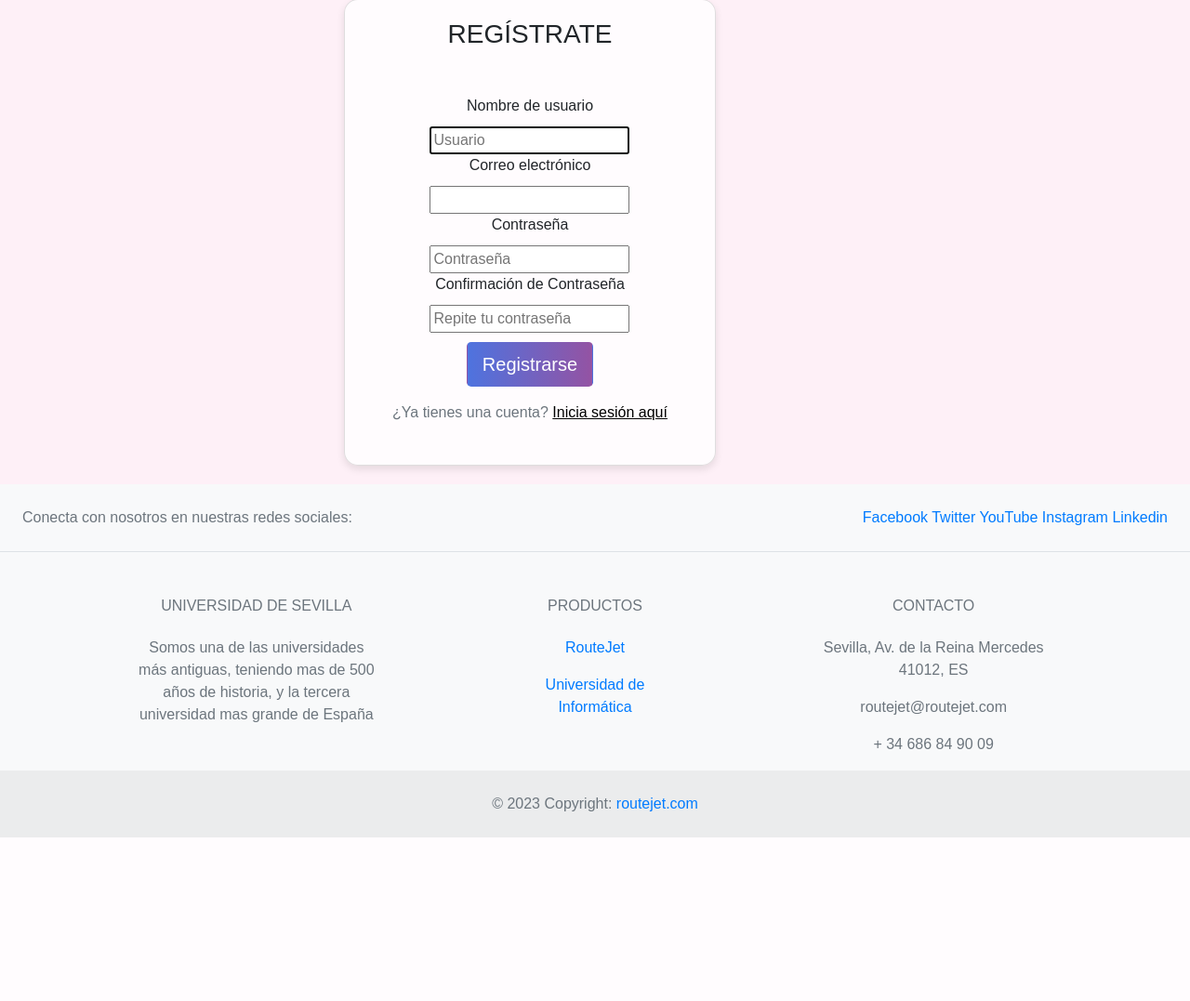
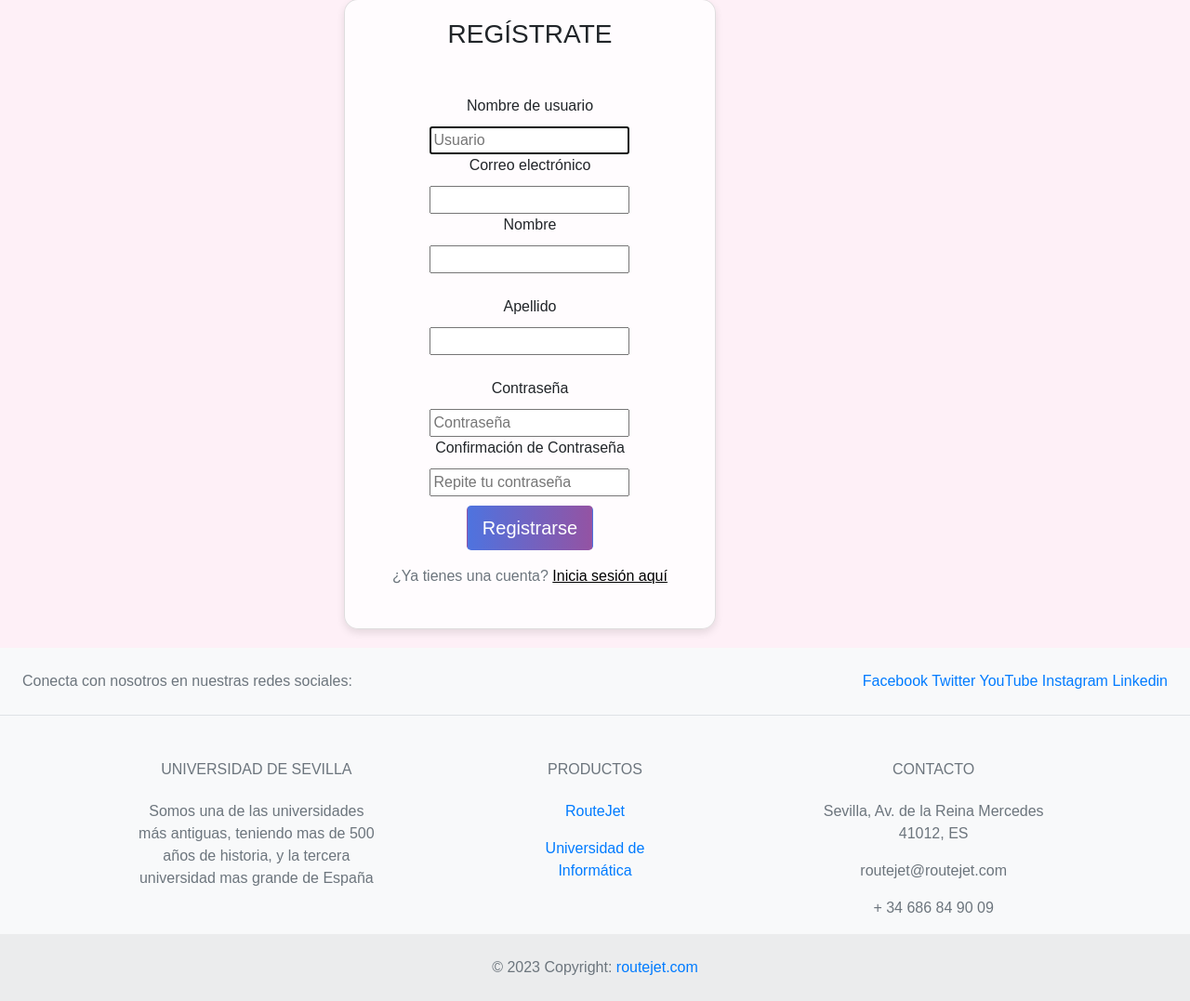
Before and after one commit to jmartinacu/RouteJet-114, a Django app: page /signup/ in a window 1280 px wide. Shown: the part 131-1208 px from the top of the page at 93% size. Before the commit the page ends 1032 px from the top, so only its background shows below. Run offline with Django 4.2, Linux system fonts and the light colour scheme; parts of the project's set-up code (start-up, migrations or seed data) failed here and were passed over.

Commit message:
feat: Add new parameters for registration

```diff
--- a/routejet/core/forms.py
+++ b/routejet/core/forms.py
@@ -23,6 +23,9 @@ class SignUpForm(UserCreationForm):
   username = forms.CharField(widget=forms.TextInput(attrs={
     'placeholder': 'Usuario',
   }))
+  first_name = forms.CharField(max_length=30, help_text='Enter your first name.')
+
+  last_name = forms.CharField(max_length=30, help_text='Enter your last name.')
 
   password1 = forms.CharField(widget=forms.PasswordInput(attrs={
     'placeholder': 'Contraseña',
--- a/routejet/core/models.py
+++ b/routejet/core/models.py
@@ -32,6 +32,9 @@ class RouteJetUser(AbstractBaseUser, PermissionsMixin):
   country = models.CharField(max_length=100, null=True)
   city = models.CharField(max_length=100, null=True)
   address = models.CharField(max_length=100, null=True)
+  first_name = models.CharField(max_length=30, null=True)
+  last_name = models.CharField(max_length=30, null=True)
+  postal_code = models.CharField(max_length=10, null=True)
   is_active = models.BooleanField(default=True)
   is_staff = models.BooleanField(default=False)
   is_superuser = models.BooleanField(default=False)
--- a/routejet/core/templates/core/signup.html
+++ b/routejet/core/templates/core/signup.html
@@ -31,6 +31,20 @@
                 <label for="form2Example18" class="form-label" style="width: 100%; margin: 0 auto; text-align: center; margin-bottom: 10px;">Correo electrónico</label>
               <div class="input-container" style="width: 80%; margin: 0 auto; text-align: center;">
                   {{ form.email }}
+                </div>
+
+                <div class="mb-4">
+                  <label for="form2Example18" class="form-label" style="width: 100%; margin: 0 auto; text-align: center; margin-bottom: 10px;">Nombre</label>
+                  <div class="input-container" style="width: 80%; margin: 0 auto; text-align: center;">
+                      {{ form.first_name }}
+                  </div>
+                </div>
+
+                <div class="mb-4">
+                  <label for="form2Example18" class="form-label" style="width: 100%; margin: 0 auto; text-align: center; margin-bottom: 10px;">Apellido</label>
+                  <div class="input-container" style="width: 80%; margin: 0 auto; text-align: center;">
+                      {{ form.last_name }}
+                  </div>
                 </div>
 
                 <div class="mb-4">
```
Also changed, not shown: routejet/core/migrations/0002_routejetuser_first_name_routejetuser_last_name_and_more.py (added).
